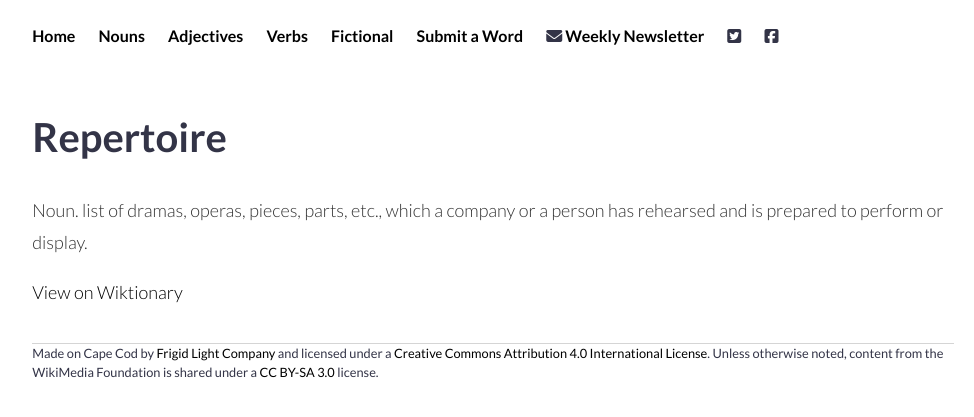
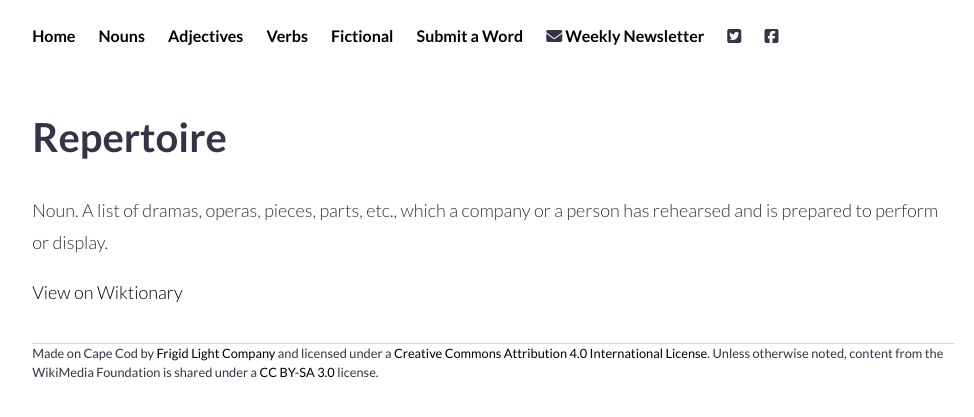
Before and after one commit to davidhowland/wickedcoolwords, a Jekyll site: the page built from _posts/2020-01-04-repertoire.md, in a window 1280 px wide. Shown: the top 417 px of the page, without its empty margins (147-1121 px from the left). Built offline with Jekyll 4.4.1, drawn with Linux system fonts in a browser that asks for light colours; nearby versions of some CDN libraries.

Commit message:
remove extra space

```diff
--- a/_posts/2020-01-04-repertoire.md
+++ b/_posts/2020-01-04-repertoire.md
@@ -4,4 +4,4 @@
 tags: noun
 slug: repertoire
 ---
-Noun.  list of dramas, operas, pieces, parts, etc., which a company or a person has rehearsed and is prepared to perform or display.
+Noun. A list of dramas, operas, pieces, parts, etc., which a company or a person has rehearsed and is prepared to perform or display.
```
